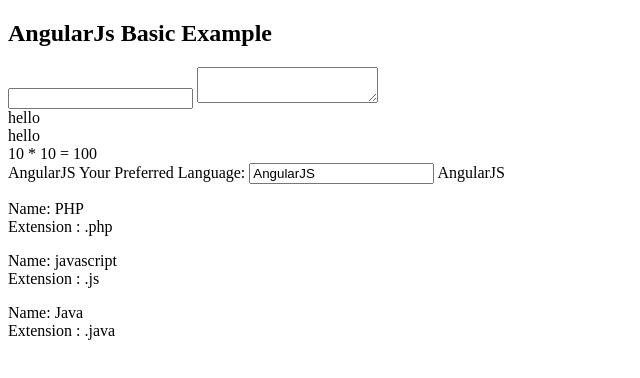
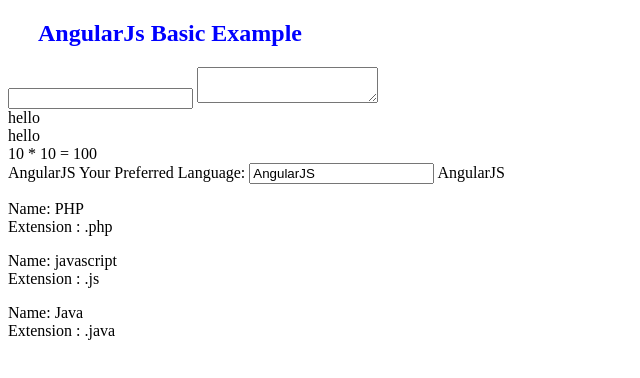
Before and after one commit to HubPost/AngularJsExample, a plain HTML site: page index.html in a window 1280 px wide. Shown: the whole page, without its empty margins (0-640 px from the left). Drawn offline with nearby package versions, Linux system fonts and the light colour scheme.

Commit message:
Update index.html

```diff
--- a/index.html
+++ b/index.html
@@ -6,9 +6,9 @@
 <title>AngularJS example</title>
 <script src = "https://ajax.googleapis.com/ajax/libs/angularjs/1.5.6/angular.min.js"> </script>
 </head>
-<body background-color:"lightblue;">
+<body>
 
-	<h2> AngularJs Basic Example </h2>
+	<h2 style="color:blue;margin-left:30px;"> AngularJs Basic Example </h2>
 	<!--  1. ng-model directive -->
 	<input type="text" ng-model="name">
 	<!--  OR use the following for input  -->
```
